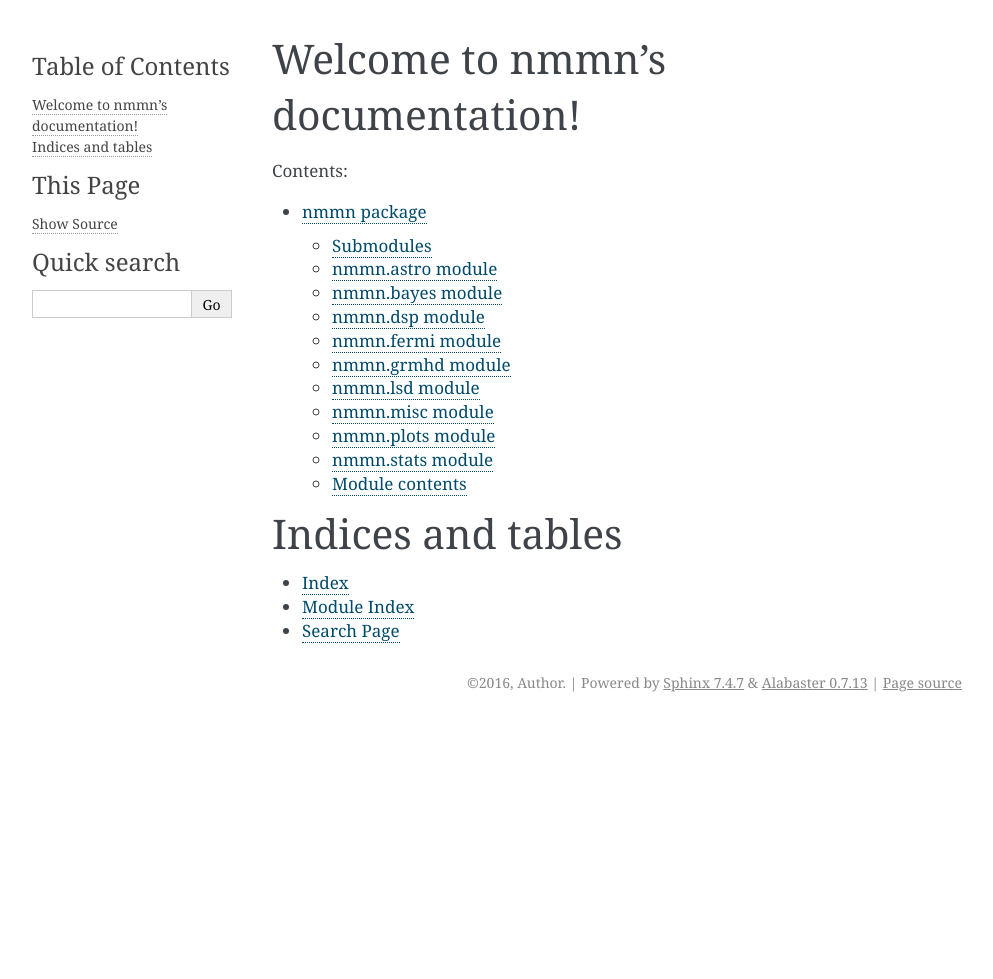
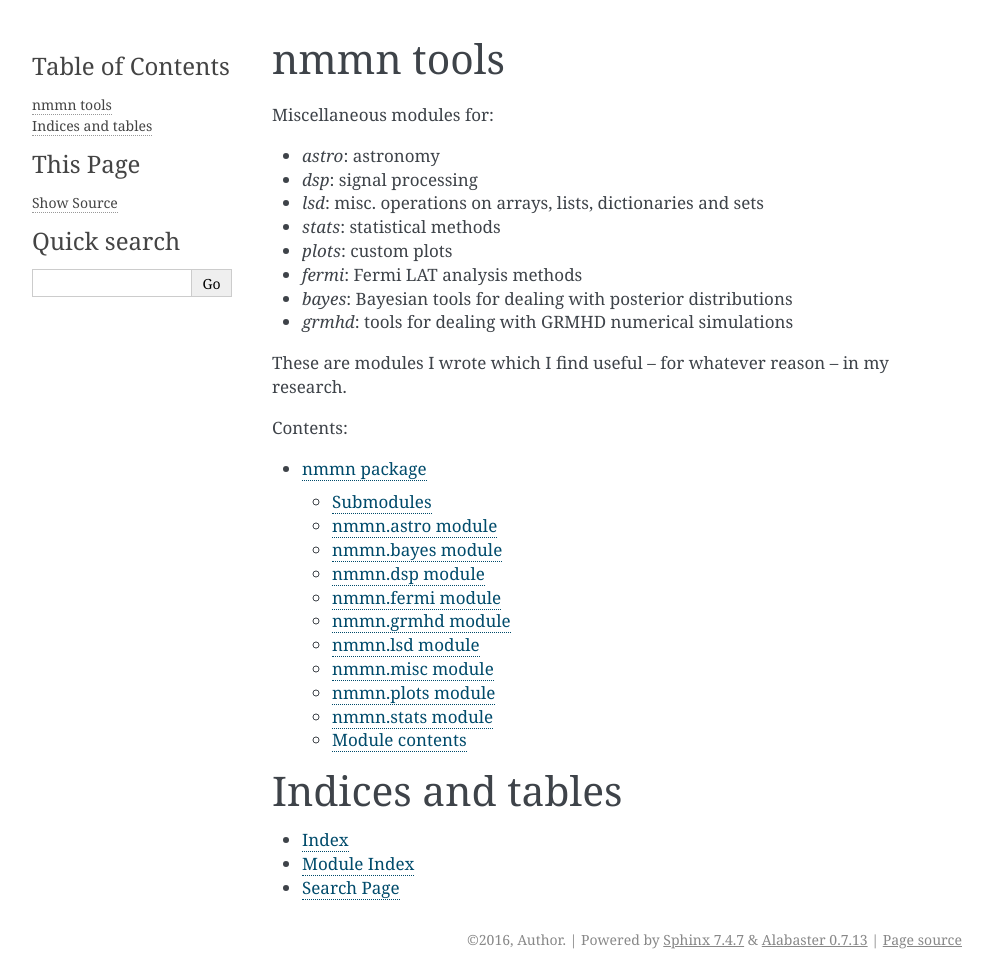
Before and after one commit to rsnemmen/nmmn, a Sphinx documentation site: the page built from docs/index.rst, in a window 1280 px wide. Shown: the whole page, without its empty margins (148-1141 px from the left). Built offline with Sphinx 7.4.7, drawn with Linux system fonts in a browser that asks for light colours; before the commit the page ends 900 px from its top, so only the background shows below that.

Commit message:
brief description of modules in docs

```diff
--- a/docs/index.rst
+++ b/docs/index.rst
@@ -3,8 +3,21 @@
    You can adapt this file completely to your liking, but it should at least
    contain the root `toctree` directive.
 
-Welcome to nmmn's documentation!
-================================
+nmmn tools
+==========
+
+Miscellaneous modules for:
+
+* `astro`: astronomy
+* `dsp`: signal processing
+* `lsd`: misc. operations on arrays, lists, dictionaries and sets
+* `stats`: statistical methods
+* `plots`: custom plots
+* `fermi`: Fermi LAT analysis methods
+* `bayes`: Bayesian tools for dealing with posterior distributions
+* `grmhd`: tools for dealing with GRMHD numerical simulations
+
+These are modules I wrote which I find useful -- for whatever reason -- in my research.
 
 Contents:
 
```
